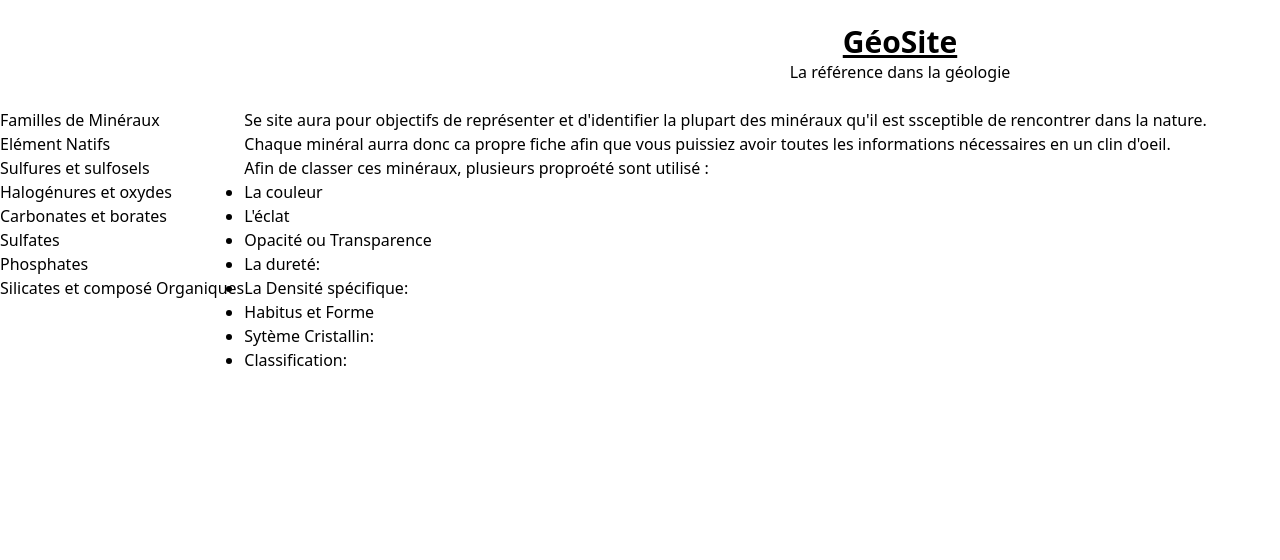
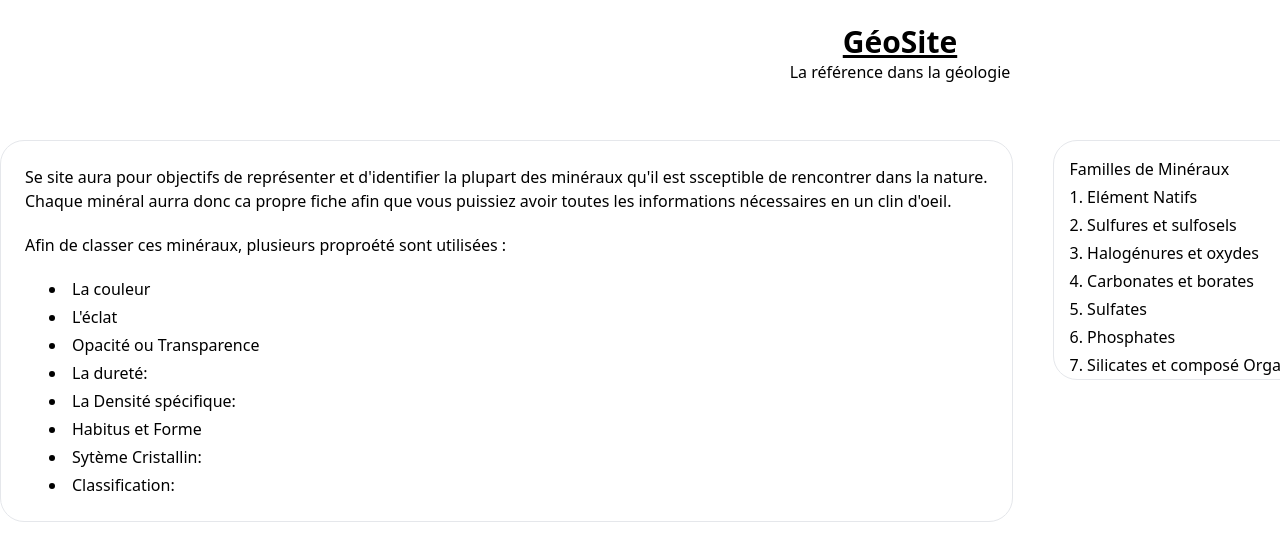
Before and after one commit to pigloo63/Projet-G-ologie, a React (Create React App) app in the folder FrontEnd/index/: page / in a window 1280 px wide. Shown: the top 560 px of the page. Built offline with nearby package versions, Linux system fonts and the light colour scheme.

Commit message:
Modification de l'apparition des modals pour les définition

```diff
--- a/FrontEnd/index/src/component/header.js
+++ b/FrontEnd/index/src/component/header.js
@@ -4,7 +4,7 @@ import '../css/Index.css'
 const Header = () => {
     return (
         <div>
-            <div className='container mx-auto'>
+            <div className='container mx-auto mb-8'>
                 <div className='flex flex-col justify-center text-center p-6'>
                     <p className="text-3xl font-bold underline">GéoSite</p>
                     <p className='text-3x2'>La référence dans la géologie</p>
--- a/FrontEnd/index/src/pages/home.js
+++ b/FrontEnd/index/src/pages/home.js
@@ -12,77 +12,136 @@ const Home = () => {
     const [displaySytem, setDisplaySystem] = useState(false)
     const [displayClassification, setDisplayClassification] = useState(false)
 
+    const displayModalColor = () => {
+        if(displayClassification === true || displayDensity === true || displayEclat === true || displayDurete === true || displayHabitus === true || displayOpacity === true || displaySytem === true){
+            setDisplayClassification(false)
+            setDisplayHabitus(false)
+            setDisplayDensity(false)
+            setDisplayEclat(false)
+            setDisplayDurete(false)
+            setDisplaySystem(false)
+            setDisplayOpacity(false)
+        }
+        setDisplayColor((displayColor) => !displayColor)
+    }
+
     const displayModalHabitus = () => {
+        if(displayClassification === true || displayDensity === true || displayEclat === true || displayDurete === true || displayColor === true || displayOpacity === true || displaySytem === true){
+            setDisplayClassification(false)
+            setDisplayColor(false)
+            setDisplayDensity(false)
+            setDisplayEclat(false)
+            setDisplayDurete(false)
+            setDisplaySystem(false)
+            setDisplayOpacity(false)
+        }
         setDisplayHabitus((displayHabitus) => !displayHabitus)
     }
 
     const displayModalEclat = () => {
+        if(displayClassification === true || displayDensity === true || displayHabitus === true || displayDurete === true || displayColor === true || displayOpacity === true || displaySytem === true){
+            setDisplayClassification(false)
+            setDisplayColor(false)
+            setDisplayDensity(false)
+            setDisplayHabitus(false)
+            setDisplayDurete(false)
+            setDisplaySystem(false)
+            setDisplayOpacity(false)
+        }
         setDisplayEclat((displayEclat) => !displayEclat)
-    }
-    const displayModalColor = () => {
-        setDisplayColor((displayColor) => !displayColor)
     }
 
     const displayModalDurete = () => {
+        if(displayClassification === true || displayDensity === true || displayHabitus === true || displayEclat === true || displayColor === true || displayOpacity === true || displaySytem === true){
+            setDisplayClassification(false)
+            setDisplayColor(false)
+            setDisplayDensity(false)
+            setDisplayHabitus(false)
+            setDisplayEclat(false)
+            setDisplaySystem(false)
+            setDisplayOpacity(false)
+        }
         setDisplayDurete((displayDurete) => !displayDurete)
     }
 
     const displayModalOpacity = () => {
+        if(displayClassification === true || displayDensity === true || displayHabitus === true || displayEclat === true || displayColor === true || displayDurete === true || displaySytem === true){
+            setDisplayClassification(false)
+            setDisplayColor(false)
+            setDisplayDensity(false)
+            setDisplayHabitus(false)
+            setDisplayEclat(false)
+            setDisplaySystem(false)
+            setDisplayDurete(false)
+        }
         setDisplayOpacity((displayOpacity) => !displayOpacity)
     }
 
     const displayModalDensity = () => {
+        if(displayClassification === true || displayOpacity === true || displayHabitus === true || displayEclat === true || displayColor === true || displayDurete === true || displaySytem === true){
+            setDisplayClassification(false)
+            setDisplayColor(false)
+            setDisplayOpacity(false)
+            setDisplayHabitus(false)
+            setDisplayEclat(false)
+            setDisplaySystem(false)
+            setDisplayDurete(false)
+        }
         setDisplayDensity((displayDensity) => !displayDensity)
     }
 
     const displayModalSystem = () => {
+        if(displayClassification === true || displayOpacity === true || displayHabitus === true || displayEclat === true || displayColor === true || displayDurete === true || displayDensity === true){
+            setDisplayClassification(false)
+            setDisplayColor(false)
+            setDisplayOpacity(false)
+            setDisplayHabitus(false)
+            setDisplayEclat(false)
+            setDisplayDensity(false)
+            setDisplayDurete(false)
+        }
         setDisplaySystem((displaySystem) => !displaySystem)
     }
 
     const displayModalClassification = () => {
+        if(displaySytem === true || displayOpacity === true || displayHabitus === true || displayEclat === true || displayColor === true || displayDurete === true || displayDensity === true){
+            setDisplaySystem(false)
+            setDisplayColor(false)
+            setDisplayOpacity(false)
+            setDisplayHabitus(false)
+            setDisplayEclat(false)
+            setDisplayDensity(false)
+            setDisplayDurete(false)
+        }
         setDisplayClassification((displayClassification) => !displayClassification)
     }
 
     return (
         <div>
-            <div className='flex'>
-            <section className=''>
-                <span>Familles de Minéraux</span>
-                    <ul className='list-decimal'>
-                        <li className='hover:font-bold cursor-pointer'>Elément Natifs</li>
-                        <li className='hover:font-bold cursor-pointer'>Sulfures et sulfosels</li>
-                        <li className='hover:font-bold cursor-pointer'>Halogénures et oxydes</li>
-                        <li className='hover:font-bold cursor-pointer'>Carbonates et borates</li>
-                        <li className='hover:font-bold cursor-pointer'>Sulfates</li>
-                        <li className='hover:font-bold cursor-pointer'>Phosphates</li>
-                        <li className='hover:font-bold cursor-pointer'>Silicates et composé Organiques</li>
-                    </ul>
-            </section>
-            <section>
+            <div className='flex w-auto m-auto'>
+            <section className='border p-6 rounded-3xl mr-10'>
                 <article >
-                    <p>
+                    <span>
                         Se site aura pour objectifs de représenter et d'identifier la plupart des minéraux qu'il est ssceptible de rencontrer dans la nature.<br />
                         Chaque minéral aurra donc ca propre fiche afin que vous puissiez avoir toutes les informations nécessaires en un clin d'oeil.
-                    </p>
-                    <p>
-                        Afin de classer ces minéraux, plusieurs proproété sont utilisé :
-                        <ul className='list-disc'>
-                            <li>
-                                <div>
-                                    <button onClick={displayModalColor} className='cursor-pointer hover:font-bold'>La couleur</button>
-                                    {displayColor && <div className='border p-4 fixed bg-gray-400 rounded-xl top-1/3 bot-1/3 right-1/4 left-1/4'>
-                                        <span>
-                                        La couleur s'avère utile si elle permet de caractérisé spécifiquement un minéral. Cependant, la couleur peut varier en fonction
-                                        de l'impureté d'un minéral.
-                                        </span>
-                                        <p onClick={displayModalColor} className='hover:font-bold cursor-pointer'>Fermer</p>
-                                    </div>}
-                                </div>
+                    </span>
+                    <div className='mt-5'>
+                        <p>Afin de classer ces minéraux, plusieurs proproété sont utilisées :</p>
+                        <ul className='list-disc list-inside mt-5 ml-6'>
+                            <li className='mb-1'>
+                                <button onClick={displayModalColor} className='cursor-pointer hover:font-bold' id ='displayColor'>La couleur</button>
+                                {displayColor && <div className='border p-4 absolute bg-gray-400 rounded-xl top-1/3 w-1/3 left-1/3'>
+                                    <span>
+                                    La couleur s'avère utile si elle permet de caractérisé spécifiquement un minéral. Cependant, la couleur peut varier en fonction
+                                    de l'impureté d'un minéral.
+                                    </span>
+                                    <p onClick={displayModalColor} className='cursor-pointer hover:font-bold'>Fermer</p>
+                                </div>}
                             </li>
-                            <li>
+                            <li className='mb-1'>
                                 <button className='cursor-pointer hover:font-bold' onClick={displayModalEclat}>L'éclat</button>
                                     {displayEclat &&
-                                    <div className='border p-4 fixed bg-gray-400 rounded-xl top-1/3 bot-1/3 right-1/4 left-1/4'>
+                                    <div className='border p-4 absolute bg-gray-400 rounded-xl w-1/3 top-1/3 right-1/2 left-1/3'>
                                         <span>
                                             L'éclat décrit l'aspect d'une face cristalline en lumière réfléchie. Les minéraux opaque, comme les métaux et nombre de sulfures, ont
                                             un éclat métallique; imparfait, l'éclat est semi-métallique. Le terme générique d'éclat non métallique s'applique à tout le reste,
@@ -96,40 +155,40 @@ const Home = () => {
                                                 <li>Soyeux: Dû à une structure fibreuse sous-jacente</li>
                                                 <li>Gras: Produit par une surface irréguliére</li>
                                                 <li>Terreux ou terne: Surface mate des minéraux épourvus d'éclat</li>
-                                                <p onClick={displayModalEclat} className='hover:font-bold'>Fermer</p>
+                                                <p onClick={displayModalEclat} className='hover:font-bold cursor-pointer'>Fermer</p>
                                             </ul>
                                 </div>}
                             </li>
-                            <li>
+                            <li className='mb-1'>
                                 <button onClick={displayModalOpacity} className='cursor-pointer hover:font-bold'>Opacité ou Transparence</button>
-                                {displayOpacity && <div className='border p-4 fixed bg-gray-400 rounded-xl top-1/3 bot-1/3 right-1/4'>
+                                {displayOpacity && <div className='border p-4 absolute bg-gray-400 rounded-xl top-1/3 right-1/3'>
                                     <span>
                                         La quantité de lumière absorbée détermine si un minéral est transparent, translucide ou opaque.
                                     </span>
                                     <p onClick={displayModalOpacity} className='hover:font-bold'>Fermer</p>
                                 </div>}
                             </li>
-                            <li>
+                            <li className='mb-1'>
                                 <button onClick={displayModalDurete} className='cursor-pointer hover:font-bold'>La dureté:</button>
-                                    {displayDurete && <div className='border p-4 fixed bg-gray-400 rounded-xl top-1/3 bot-1/3 right-1/4'>
+                                    {displayDurete && <div className='border p-4 absolute bg-gray-400 rounded-xl top-1/3 right-1/3'>
                                         <span>
                                             La dureté d'un minéral est définie comme la résitance à l'abrasion ou à la rayure. On utilise pour ceci l'échelle de Mohs.
                                         </span>
                                         <p onClick={displayModalDurete} className='hover:font-bold'>Fermer</p>
                                     </div>}
                             </li>
-                            <li>
+                            <li className='mb-1'>
                                 <button onClick={displayModalDensity} className='hover:font-bold cursor-pointer'>La Densité spécifique:</button>
-                                {displayDensity && <div className='border p-4 fixed bg-gray-400 rounded-xl top-1/3 bot-1/3 right-1/4'>
+                                {displayDensity && <div className='border p-4 absolute bg-gray-400 rounded-xl top-1/3 right-1/3'>
                                     <span>
                                         La masse volumique d'un minéral est calculée en divisant sont poid par son volume. Elle s'exprime en g/cm3.
                                     </span>
                                     <p onClick={displayModalDensity} className='hover:font-bold cursor-pointer'>Fermer</p>
                                 </div>}
                             </li>
-                            <li>
+                            <li className='mb-1'>
                                 <button onClick={displayModalHabitus} className='hover:font-bold cursor-pointer'>Habitus et Forme</button>
-                                {displayHabitus && <div className='border p-4 fixed bg-gray-400 rounded-xl top-1/3 bot-1/3 right-1/4' >
+                                {displayHabitus && <div className='border p-4 absolute bg-gray-400 rounded-xl top-1/4 right-1/3 left-1/4' >
                                 L'habitus est l'ensemble des caractériqtique externes d'un minéral, autrement dis ses formes cristallines et la manières dont
                                 ces formes se combinent. On distincte 12 habitus et forme: <br />
                                 <ul className='list-decimal list-inside'>
@@ -149,9 +208,9 @@ const Home = () => {
                                 </ul>
                                 </div>}
                             </li>
-                            <li>
+                            <li className='mb-1'>
                                 <button onClick={displayModalSystem} className='hover:font-bold cursor-pointer'>Sytème Cristallin:</button>
-                                {displaySytem && <div className='border p-4 fixed bg-gray-400 rounded-xl top-1/3 bot-1/3 right-1/4' >
+                                {displaySytem && <div className='border p-4 absolute bg-gray-400 rounded-xl top-1/3 right-1/4 w-1/2' >
                                     <span>
                                         La cristallographie décrit la forme et la smétrie des cristaux, leur structure interne et leur caractériqtiques chimiques et physiques associées.
                                         Sept système critallin existent, chacun comportant un nombre de forme cristallines - ensemble des faces résultant de l'action sur une seule face de tous les éléments
@@ -162,7 +221,7 @@ const Home = () => {
                             </li>
                             <li>
                                 <button onClick={displayModalClassification} className='hover:font-bold cursor-pointer'>Classification:</button>
-                                {displayClassification && <div className='border p-4 fixed bg-gray-400 rounded-xl top-1/3 bot-1/3 right-1/4' >
+                                {displayClassification && <div className='border p-4 absolute bg-gray-400 rounded-xl top-1/3 right-1/3' >
                                     <span>
                                         Se site classifie les minéraux en fonction de leur famille respective, tels que les éléments natifs,ou les sulfates.
                                     </span>
@@ -170,10 +229,23 @@ const Home = () => {
                                 </div> }
                             </li>
                         </ul>
-                    </p>
+                    </div>
 
                 </article>
             </section>
+            <section className='border h-60 rounded-3xl p-4 w-80'>
+                <span>Familles de Minéraux</span>
+                    <ul className='list-decimal list-inside pt-1'>
+                        <li className='hover:font-bold cursor-pointer mb-1'>Elément Natifs</li>
+                        <li className='hover:font-bold cursor-pointer mb-1'>Sulfures et sulfosels</li>
+                        <li className='hover:font-bold cursor-pointer mb-1'>Halogénures et oxydes</li>
+                        <li className='hover:font-bold cursor-pointer mb-1'>Carbonates et borates</li>
+                        <li className='hover:font-bold cursor-pointer mb-1'>Sulfates</li>
+                        <li className='hover:font-bold cursor-pointer mb-1'>Phosphates</li>
+                        <li className='hover:font-bold cursor-pointer'>Silicates et composé Organiques</li>
+                    </ul>
+            </section>
+
             </div>
         </div>
     );
```
